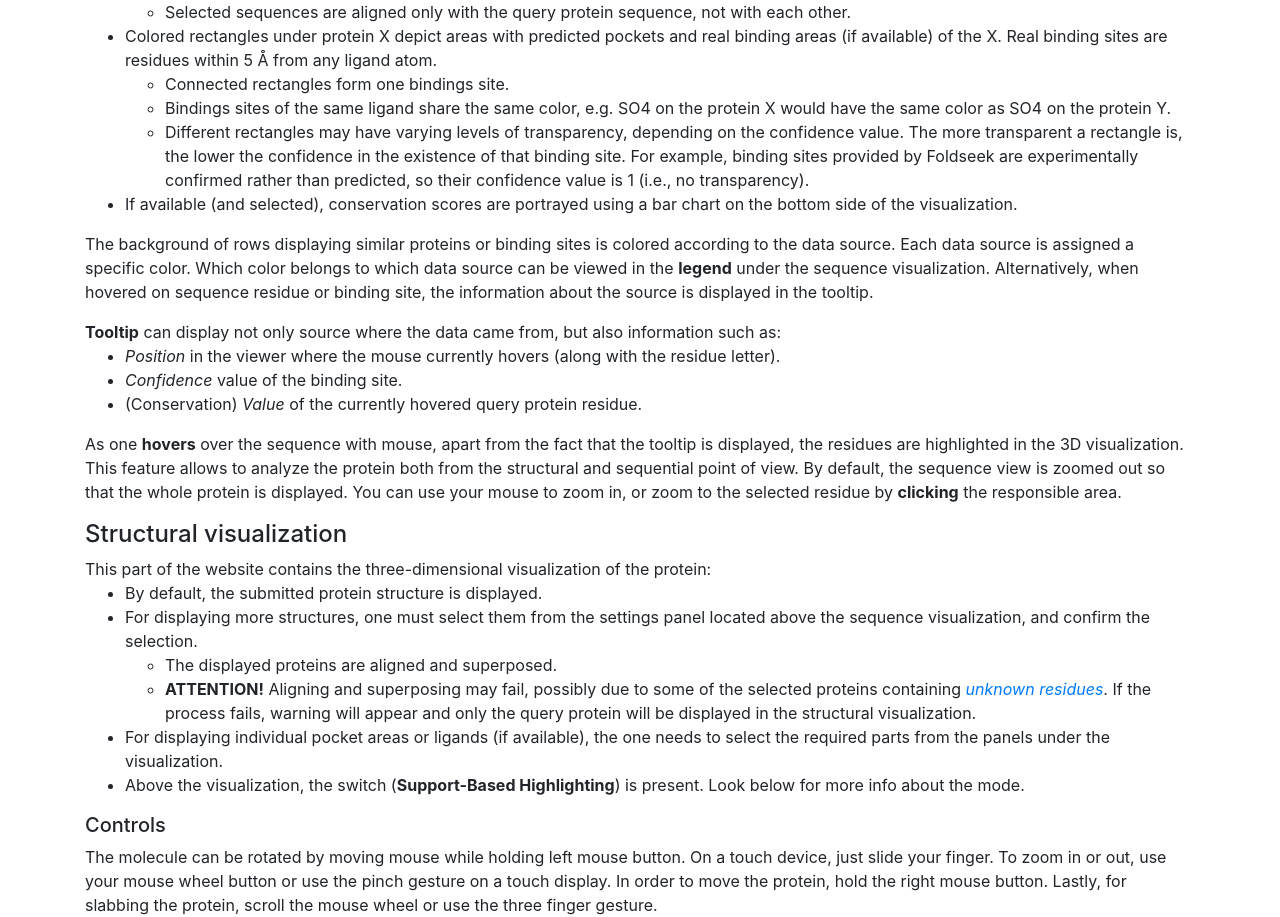
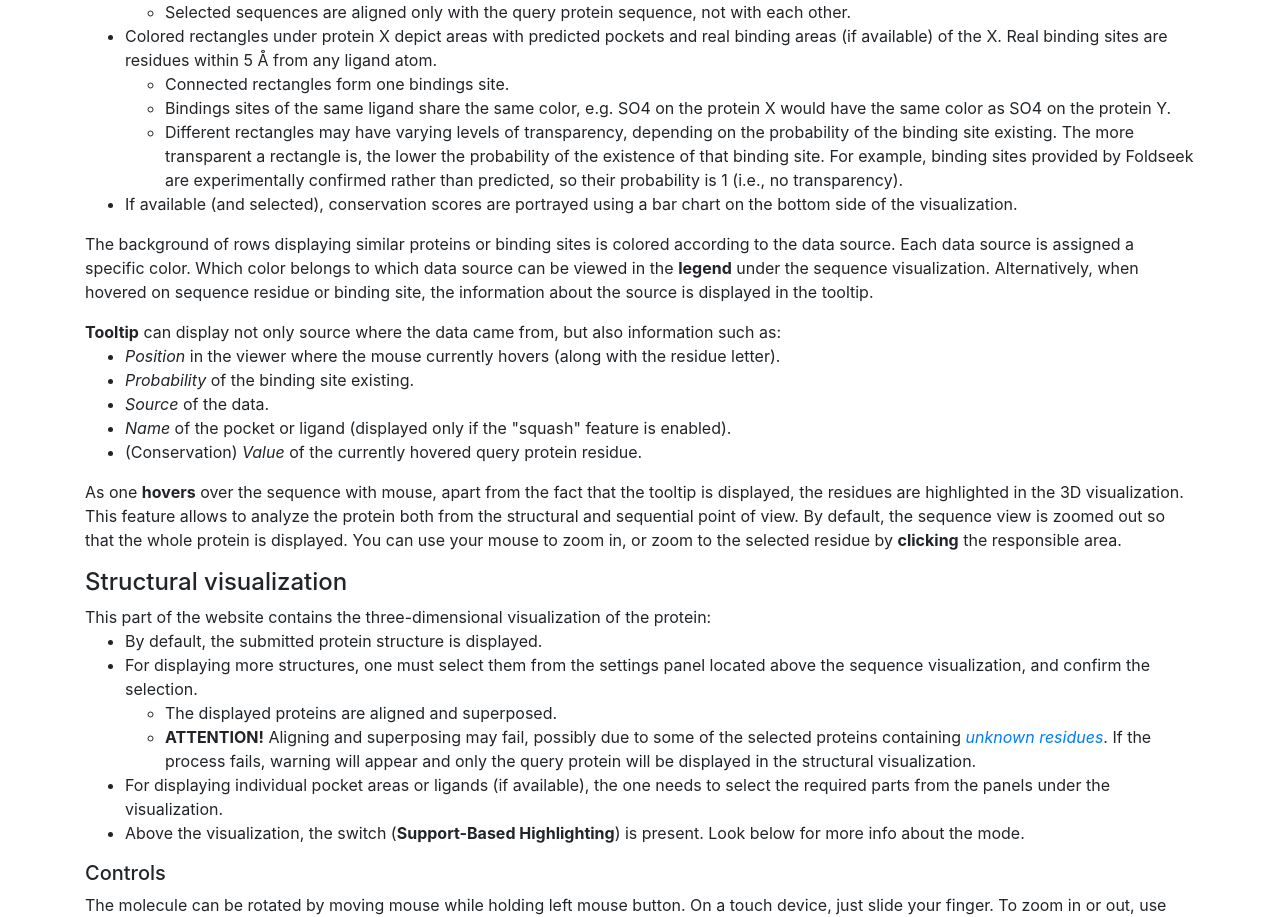
Before and after one commit to milantru/prankweb, a React (Vite) app in the folder src/frontend/: page /help in a window 1280 px wide. Shown: the part 1069-1986 px from the top of the page. Built offline with nearby package versions, Linux system fonts and the light colour scheme.

Commit message:
Update Help page

```diff
--- a/src/frontend/src/pages/help/Help.tsx
+++ b/src/frontend/src/pages/help/Help.tsx
@@ -90,10 +90,10 @@ function Help() {
                                     e.g. SO4 on the protein X would have the same color as SO4 on the protein Y.
                                 </li>
                                 <li>
-                                    Different rectangles may have varying levels of transparency, depending on the confidence value.
-                                    The more transparent a rectangle is, the lower the confidence in the existence of that binding site.
-                                    For example, binding sites provided by Foldseek are experimentally confirmed rather than predicted,
-                                    so their confidence value is 1 (i.e., no transparency).
+                                    Different rectangles may have varying levels of transparency, depending on the probability
+                                    of the binding site existing. The more transparent a rectangle is, the lower the probability
+                                    of the existence of that binding site. For example, binding sites provided by Foldseek
+                                    are experimentally confirmed rather than predicted, so their probability is 1 (i.e., no transparency).
                                 </li>
                             </ul>
                         </li>
@@ -113,7 +113,9 @@ function Help() {
                     <strong>Tooltip</strong> can display not only source where the data came from, but also information such as:
                     <ul>
                         <li><em>Position</em> in the viewer where the mouse currently hovers (along with the residue letter).</li>
-                        <li><em>Confidence</em> value of the binding site.</li>
+                        <li><em>Probability</em> of the binding site existing.</li>
+                        <li><em>Source</em> of the data.</li>
+                        <li><em>Name</em> of the pocket or ligand (displayed only if the "squash" feature is enabled).</li>
                         <li>(Conservation) <em>Value</em> of the currently hovered query protein residue.</li>
                     </ul>
                 </p>
```
